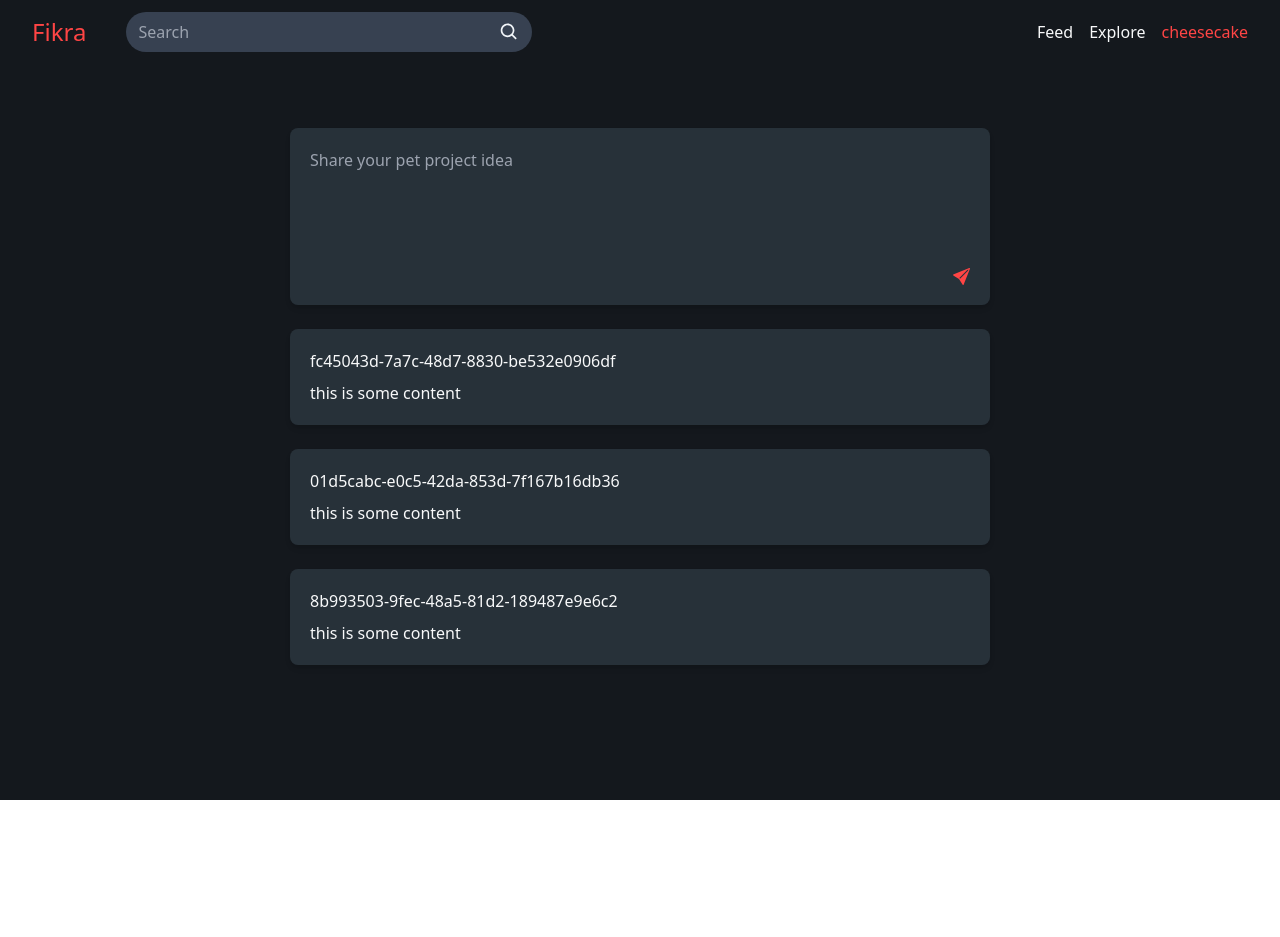
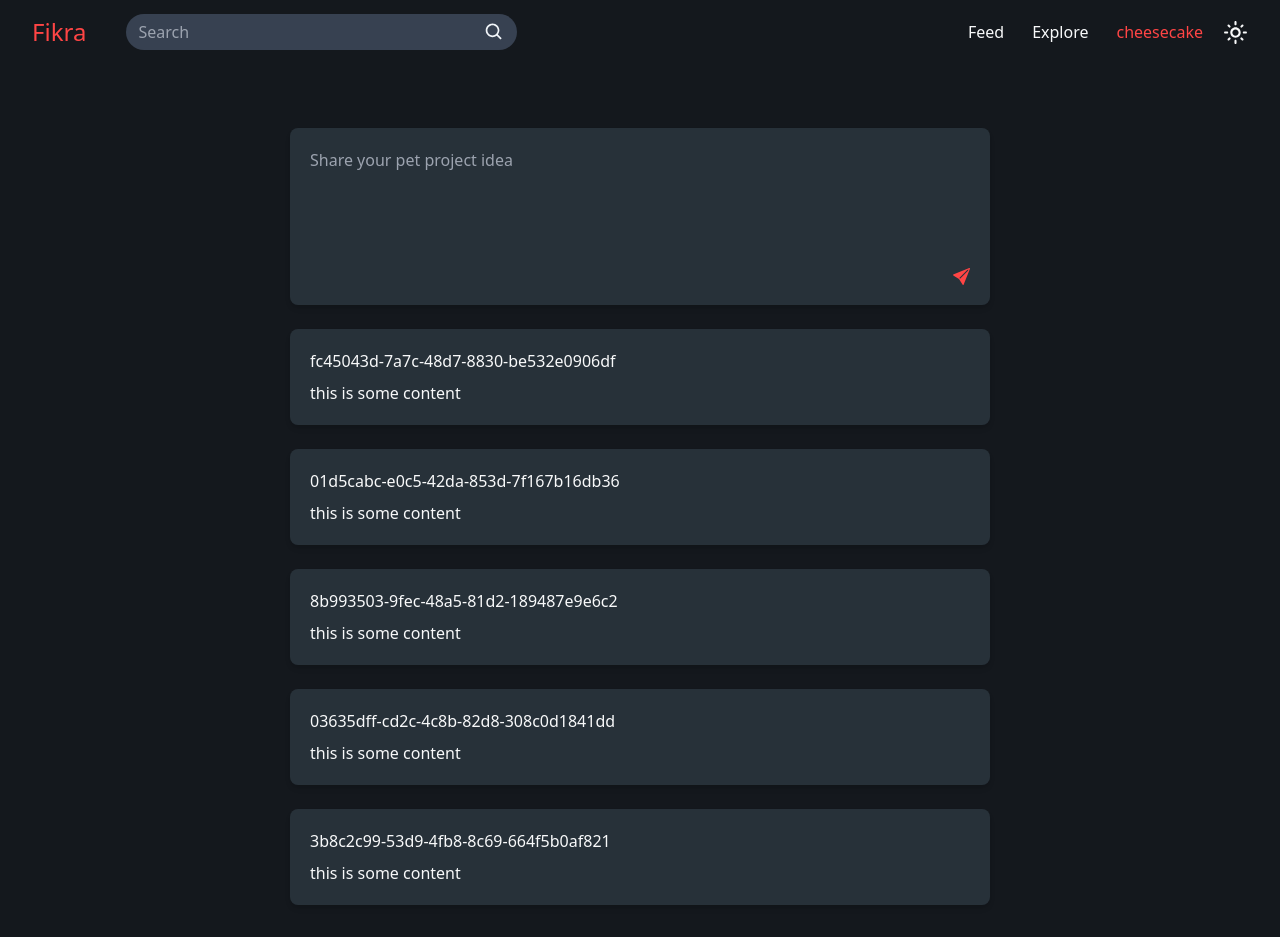
Before and after one commit to ilefM/fikra, a React (Vite) app: page / in a window 1280 px wide. Before the commit the page ends 800 px from the top, so only its background shows below. Built offline with nearby package versions, Linux system fonts and the light colour scheme.

Commit message:
refactor + button for theme switcher

```diff
--- a/src/components/Navbar.tsx
+++ /dev/null
@@ -1,56 +0,0 @@
-import { Link } from "react-router-dom";
-import Searchbar from "./Searchbar";
-
-export default function Navbar() {
-  return (
-    <nav className="flex items-center justify-between px-4 md:px-8 w-full h-16">
-      <div className="flex items-center w-1/2">
-        <Link
-          to="/"
-          className="text-2xl lg:text-3xl mr-4 md:mr-10 hover:text-gray-400 text-red-custom hover:transition-all hover:ease-linear"
-        >
-          Fikra
-        </Link>
-        <div className="w-2/3">
-          <Searchbar />
-        </div>
-      </div>
-      <NavigationPanelOnline />
-    </nav>
-  );
-}
-
-function NavigationPanelOnline() {
-  return (
-    <div className="flex items-center justify-end text-base lg:text-lg space-x-4 w-1/2">
-      <Link to="/">Feed</Link>
-      <Link to="/explore">Explore</Link>
-      <Link
-        to="/cheesecake"
-        className="text-red-custom hover:text-gray-400 hover:transition-all hover:ease-linear mr-2"
-      >
-        cheesecake
-      </Link>
-    </div>
-  );
-}
-
-function NavigationPanelOffline() {
-  return (
-    <div className="flex items-center justify-end w-1/3 text-sm md:text-base lg:text-lg">
-      <Link
-        className="hover:text-gray-400 mr-2 hover:transition-all hover:ease-linear"
-        to="/login"
-      >
-        Login
-      </Link>
-
-      <Link
-        className="bg-[#ac2f2f] p-2 ml-2 rounded-md hover:text-dark-400 hover:bg-light-200 hover:transition-all hover:ease-linear hover:duration-300"
-        to="/signup"
-      >
-        Sign up
-      </Link>
-    </div>
-  );
-}
--- a/src/components/Searchbar.tsx
+++ b/src/components/Searchbar.tsx
@@ -2,7 +2,7 @@ import { BiSearch } from "react-icons/bi";
 
 export default function Searchbar() {
   return (
-    <div className="flex items-center justify-between bg-gray-700 h-10 w-full p-3 rounded-3xl cursor-text">
+    <div className="flex items-center justify-between bg-gray-700 h-9 w-full px-3 rounded-3xl cursor-text">
       <input
         type="text"
         placeholder="Search"
--- /dev/null
+++ b/src/components/navBar/DefaultNavbar.tsx
@@ -0,0 +1,56 @@
+import { Link } from "react-router-dom";
+import Searchbar from "../Searchbar";
+
+export default function DefaultNavBar() {
+  return (
+    <div className="hidden sm:flex items-center w-full">
+      <div className="flex items-center w-1/2">
+        <Link
+          to="/"
+          className="text-2xl lg:text-3xl mr-4 md:mr-10 hover:text-gray-400 text-red-custom hover:transition-all hover:ease-linear"
+        >
+          Fikra
+        </Link>
+        <div className="w-2/3">
+          <Searchbar />
+        </div>
+      </div>
+      <NavigationPanelOnline />
+    </div>
+  );
+}
+
+function NavigationPanelOnline() {
+  return (
+    <div className="flex items-center justify-end text-base lg:text-lg space-x-7 w-1/2">
+      <Link to="/">Feed</Link>
+      <Link to="/explore">Explore</Link>
+      <Link
+        to="/cheesecake"
+        className="text-red-custom hover:text-gray-400 hover:transition-all hover:ease-linear mr-2"
+      >
+        cheesecake
+      </Link>
+    </div>
+  );
+}
+
+// function NavigationPanelOffline() {
+//   return (
+//     <div className="flex items-center justify-end w-1/3 text-sm md:text-base lg:text-lg">
+//       <Link
+//         className="hover:text-gray-400 mr-2 hover:transition-all hover:ease-linear"
+//         to="/login"
+//       >
+//         Login
+//       </Link>
+
+//       <Link
+//         className="bg-[#ac2f2f] p-2 ml-2 rounded-md hover:text-dark-400 hover:bg-light-200 hover:transition-all hover:ease-linear hover:duration-300"
+//         to="/signup"
+//       >
+//         Sign up
+//       </Link>
+//     </div>
+//   );
+// }
--- /dev/null
+++ b/src/components/navBar/Index.tsx
@@ -0,0 +1,36 @@
+import { MdOutlineLightMode, MdOutlineNightlight } from "react-icons/md";
+import DefaultNavBar from "./DefaultNavbar";
+import MobileNavbar from "./MobileNavbar";
+import { useState } from "react";
+
+export default function Navbar() {
+  const [darkMode, setDarkMode] = useState(true);
+
+  function changeTheme() {
+    if (darkMode) {
+      console.log("switched to light mode");
+      setDarkMode(false);
+    } else {
+      console.log("switched to dark mode");
+      setDarkMode(true);
+    }
+  }
+
+  return (
+    <nav className="flex items-center justify-around sm:justify-between w-full overflow-hidden bg-dark-300 sm:bg-transparent px-4 md:px-8 h-12 sm:h-16 fixed sm:relative bottom-0 left-0">
+      <div className="hidden sm:block w-full">
+        <DefaultNavBar />
+      </div>
+      <div className="block sm:hidden w-4/5">
+        <MobileNavbar />
+      </div>
+      <button className="sm:ml-5" onClick={changeTheme}>
+        {darkMode ? (
+          <MdOutlineLightMode size="25" />
+        ) : (
+          <MdOutlineNightlight size="25" />
+        )}
+      </button>
+    </nav>
+  );
+}
--- a/src/components/MobileNavbar.tsx
+++ b/src/components/navBar/MobileNavbar.tsx
@@ -1,12 +1,11 @@
 import { BiHomeAlt2, BiSearch } from "react-icons/bi";
 import { MdOutlineExplore } from "react-icons/md";
-import { SlLogin } from "react-icons/sl";
 import { AiOutlineUser } from "react-icons/ai";
 import { Link } from "react-router-dom";
 
 export default function MobileNavbar() {
   return (
-    <div className="fixed bottom-0 left-0 w-screen h-12 flex items-center justify-between px-4 bg-[#1A2026]">
+    <div className="flex items-center justify-around bg-[#1A2026]">
       <Link to="/">
         <BiHomeAlt2 size="22px" />
       </Link>
--- a/src/components/postsData.ts
+++ b/src/components/postsData.ts
@@ -16,4 +16,14 @@ export const postsDefault: IPost[] = [
     username: crypto.randomUUID(),
     content: "this is some content",
   },
+  {
+    id: crypto.randomUUID(),
+    username: crypto.randomUUID(),
+    content: "this is some content",
+  },
+  {
+    id: crypto.randomUUID(),
+    username: crypto.randomUUID(),
+    content: "this is some content",
+  },
 ];
--- a/src/index.css
+++ b/src/index.css
@@ -11,18 +11,18 @@
 }
 
 body {
-  overflow-y: scroll;
+  overflow: overlay;
 }
 
 /* width */
 ::-webkit-scrollbar {
-  width: 7px;
+  width: 5px;
 }
 
 /* Track */
-::-webkit-scrollbar-track {
-  background: #96a3af;
-}
+/* ::-webkit-scrollbar-track {
+  background: transparent;
+} */
 
 /* Handle */
 ::-webkit-scrollbar-thumb {
@@ -34,16 +34,3 @@ body {
 ::-webkit-scrollbar-thumb:hover {
   background: #babbbc;
 }
-
-@layer utilities {
-  /* Hide scrollbar for Chrome, Safari and Opera */
-  .no-scrollbar::-webkit-scrollbar {
-    display: none;
-  }
-
-  /* Hide scrollbar for IE, Edge and Firefox */
-  .no-scrollbar {
-    -ms-overflow-style: none; /* IE and Edge */
-    scrollbar-width: none; /* Firefox */
-  }
-}
--- a/src/router/Layout.tsx
+++ b/src/router/Layout.tsx
@@ -1,42 +1,15 @@
 import { Outlet } from "react-router-dom";
-import Navbar from "../components/Navbar";
-import MobileNavbar from "../components/MobileNavbar";
+import Navbar from "../components/navBar/Index";
 
 export default function Layout() {
   return (
     <div className="flex flex-col h-full w-full overflow-hidden min-h-screen bg-dark-400 text-dark-0 m-0 p-0">
-      <div className="hidden sm:block">
-        <div className="flex flex-col">
-          <Navbar />
-          <div className="flex flex-col items-center pt-16 pb-8 px-8">
-            <Outlet />
-          </div>
-        </div>
-      </div>
-      <div className="block sm:hidden w-full">
-        <div className="flex flex-col">
-          <div className="flex flex-col items-center pt-8 mb-14">
-            <Outlet />
-          </div>
-          <MobileNavbar />
+      <div className="flex flex-col">
+        <Navbar />
+        <div className="flex flex-col items-center justify-center mt-8 mb-14 sm:mt-16 sm:mb-8 mx-8">
+          <Outlet />
         </div>
       </div>
     </div>
   );
 }
-
-// export default function Layou() {
-//   return (
-//     <div className="flex flex-col bg-dark-400 min-h-screen h-full text-dark-0 m-0 p-0 overflow-x-hidden">
-//       <div className="hidden sm:block">
-//         <Navbar />
-//       </div>
-//       <div className="block sm:hidden">
-//         <MobileNavbar />
-//       </div>
-//       <div className="flex flex-col items-center pt-16 pb-8 px-8">
-//         <Outlet />
-//       </div>
-//     </div>
-//   );
-// }
--- a/tailwind.config.js
+++ b/tailwind.config.js
@@ -3,7 +3,7 @@ export default {
   content: ["./index.html", "./src/**/*.{js,ts,jsx,tsx}"],
   theme: {
     screens: {
-      sm: "550px",
+      sm: "600px",
       md: "768px",
     },
     extend: {
```
